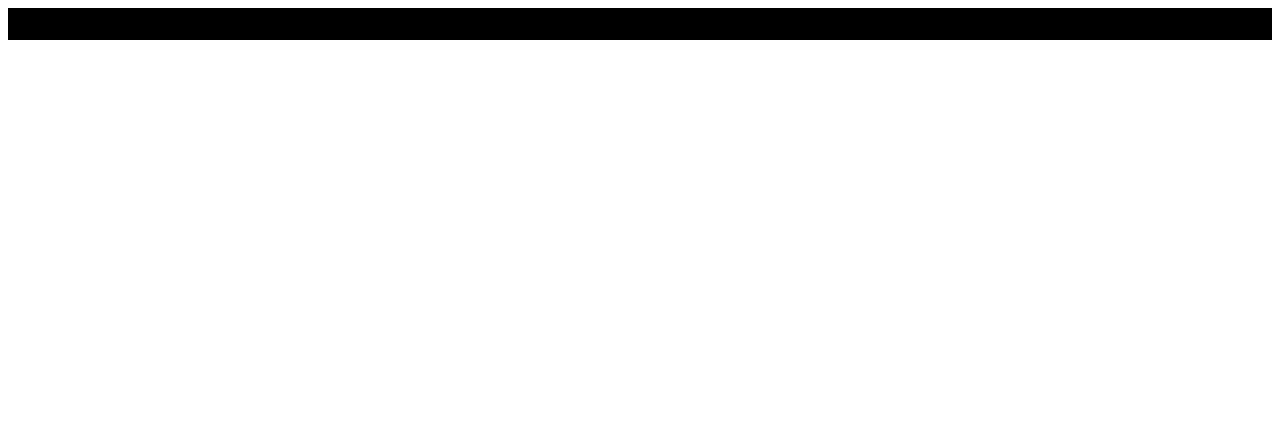
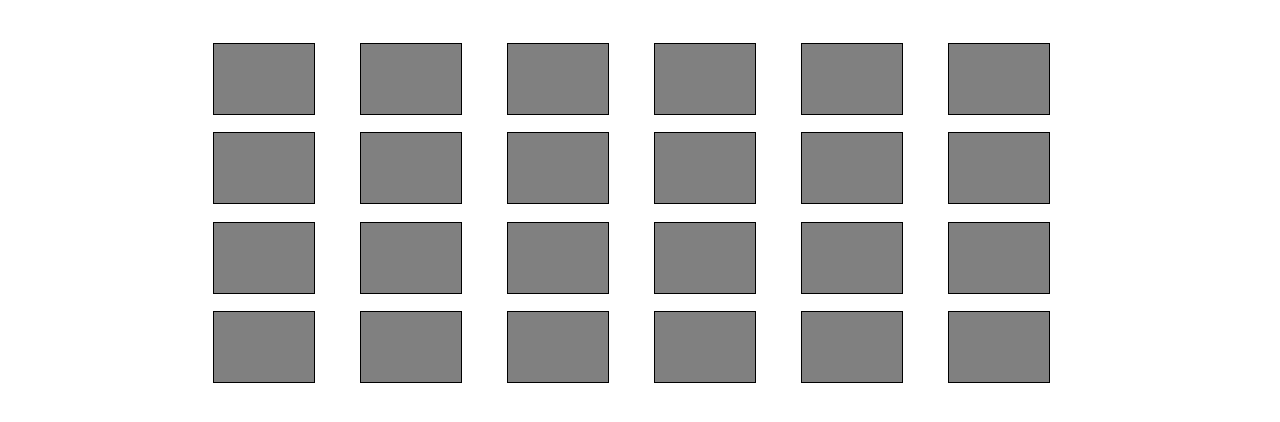
Before and after one commit to Anto19520/GrandCircusMidterm, a plain HTML site: page index.html in a window 1280 px wide. Drawn offline with Linux system fonts and the light colour scheme.

Commit message:
created seat positioning

```diff
--- a/index.html
+++ b/index.html
@@ -14,8 +14,8 @@
         <div class="seat" id= "rowOneSeatTwo"></div>
         <div class="seat" id= "rowOneSeatThree"></div>
         <div class="seat" id= "rowOneSeatFour"></div>
-        <div class"seat" id= "rowOneSeatFive"></div>
-        <div class"seat" id= "rowOneSeatSix"></div>
+        <div class="seat" id= "rowOneSeatFive"></div>
+        <div class="seat" id= "rowOneSeatSix"></div>
       </div>
 
       <div class="row" id= "rowTwo">
@@ -23,8 +23,8 @@
         <div class="seat" id= "rowTwoSeatTwo"></div>
         <div class="seat" id= "rowTwoSeatThree"></div>
         <div class="seat" id= "rowTwoSeatFour"></div>
-        <div class"seat" id= "rowTwoSeatFive"></div>
-        <div class"seat" id= "rowTwoSeatSix"></div>
+        <div class="seat" id= "rowTwoSeatFive"></div>
+        <div class="seat" id= "rowTwoSeatSix"></div>
       </div>
 
       <div class="row" id= "rowThree">
@@ -32,8 +32,8 @@
         <div class="seat" id= "rowThreeSeatTwo"></div>
         <div class="seat" id= "rowThreeSeatThree"></div>
         <div class="seat" id= "rowThreeSeatFour"></div>
-        <div class"seat" id= "rowThreeSeatFive"></div>
-        <div class"seat" id= "rowThreeSeatSix"></div>
+        <div class="seat" id= "rowThreeSeatFive"></div>
+        <div class="seat" id= "rowThreeSeatSix"></div>
       </div>
 
       <div class="row" id= "rowFour">
@@ -41,8 +41,8 @@
         <div class="seat" id= "rowFourSeatTwo"></div>
         <div class="seat" id= "rowFourSeatThree"></div>
         <div class="seat" id= "rowFourSeatFour"></div>
-        <div class"seat" id= "rowFourSeatFive"></div>
-        <div class"seat" id= "rowFourSeatSix"></div>
+        <div class="seat" id= "rowFourSeatFive"></div>
+        <div class="seat" id= "rowFourSeatSix"></div>
       </div>
     </div>
 
--- a/style.css
+++ b/style.css
@@ -1,10 +1,25 @@
+.container {
+  text-align: center;
+  margin: auto;
+  width: 100%;
+  min-width: 900px;
+  height: 600px;
+}
+
 .row {
-  display: block;
-  width: 100%;
-
+  display: inline-block;
+  width: 70%;
+  min-width: 900px;
+  height: 10%;
+  margin: 1%;
 }
 
 .seat {
   border: 1px solid black;
   background: grey;
+  padding: 5px;
+  float: left;
+  height: 100%;
+  width: 10%;
+  margin: 2.5%;
 }
```
